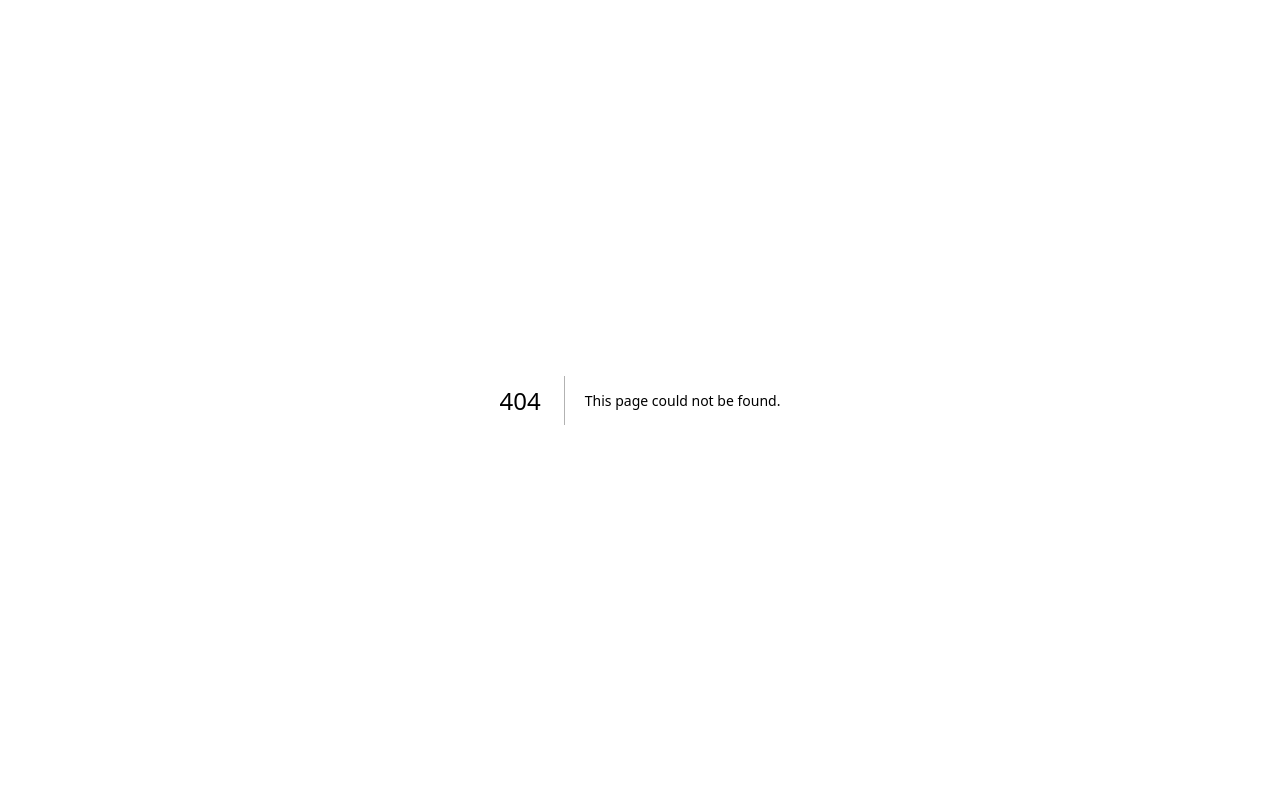
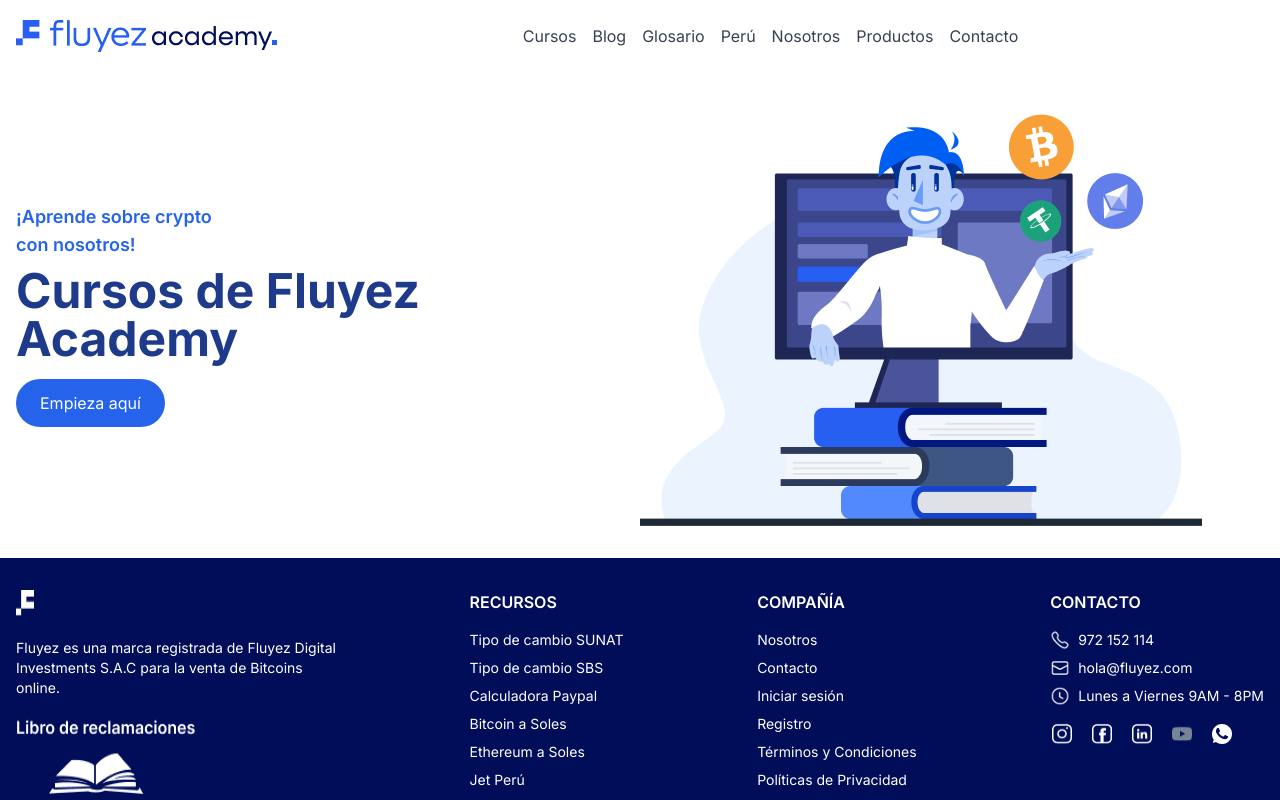
Before and after one commit to Joseduardo25/landing, a Next.js app: page /Fluyez-Academy in a window 1280 px wide. Before the commit this address had no page. Shown: the top 800 px of the page. Built offline with nearby package versions, Linux system fonts and the light colour scheme.

Commit message:
add: page Fluyez Academy

```diff
--- /dev/null
+++ b/src/app/Fluyez-Academy/page.js
@@ -0,0 +1,61 @@
+"use client"
+import Image from "next/image"
+import LogoFluyez from "/public/assets/images/Fluyez-logo.png"
+import DesktopManAcademy from "/public/assets/images/fluyez-man-academy-desktop.png"
+import MobileManAcademy from "/public/assets/images/fluyez-man-academy-mobile.png"
+import MenuMobile from "/public/assets/icons/menu-icon-mobile.png"
+import Footer from "@/components/footer"
+
+const Academy = () => {
+return(<>
+      {/* <!-- Navbar --> */}
+      <nav class="bg-white  my-5">
+        <div class="container mx-auto px-4">
+          <div class="flex items-center justify-between">
+            {/* <!-- Logo --> */}
+            <div class="flex items-center space-x-2">
+              <Image src={LogoFluyez} alt="Logo" class="h-8 w-auto" />
+              {/* <span class="text-xl font-bold text-blue-700">fluyez<span class="text-gray-900">academy.</span></span> */}
+            </div>
+            {/* <!-- Navigation Links --> */}
+            <div class="hidden md:flex items-center space-x-4">
+              <a href="#" class="text-gray-700 hover:text-blue-700">Cursos</a>
+              <a href="#" class="text-gray-700 hover:text-blue-700">Blog</a>
+              <a href="#" class="text-gray-700 hover:text-blue-700">Glosario</a>
+              <a href="#" class="text-gray-700 hover:text-blue-700">Perú</a>
+              <a href="#" class="text-gray-700 hover:text-blue-700">Nosotros</a>
+              <a href="#" class="text-gray-700 hover:text-blue-700">Productos</a>
+              <a href="#" class="text-gray-700 hover:text-blue-700">Contacto</a>
+            </div>
+            <div>
+            <Image src={MenuMobile} alt="Logo" class="h-8 w-auto block md:hidden" />
+            </div>
+          </div>
+        </div>
+      </nav>
+
+
+      {/* <!-- Hero Section --> */}
+      <section class="container mx-auto px-4 py-8 flex flex-col md:flex-row items-center">
+        {/* <!-- Text Content --> */}
+        <div class="md:w-1/2 mt-8 md:mt-0">
+        <h2 className="text-lg font-semibold text-blue-600 mb-2">¡Aprende sobre crypto<br/> con nosotros!</h2>
+          <h1 class="text-4xl md:text-5xl font-bold text-blue-900 mb-4">Cursos de Fluyez Academy</h1>
+          <button class="bg-blue-600 text-white px-6 py-3 rounded-full hover:bg-blue-700 hidden md:block">Empieza aquí</button>
+        </div>
+        {/* <!-- Image Content --> */}
+        <div class="md:w-1/2">
+          <Image src={DesktopManAcademy} alt="Criptomonedas" class="hidden md:block" />
+          <Image src={MobileManAcademy} alt="Criptomonedas" class="block md:hidden" />
+        </div>
+        <button class="bg-blue-600 text-white px-6 py-3 rounded-full hover:bg-blue-700 block md:hidden ">Empieza aquí</button>
+      </section>
+
+
+
+      <Footer/>
+    </>
+    )
+  }
+
+  export default Academy
--- a/src/app/page.js
+++ b/src/app/page.js
@@ -7,7 +7,12 @@
 import IconSafe from "/public/assets/icons/safe-lock-line.png"
 import IconCoins from "/public/assets/icons/coins.png"
 import IconHat from "/public/assets/icons/fluent_hat-graduation.png"
+import Certificate from "/public/assets/images/certificate.png"
 import Slider from "@/components/courses-slider"
+import TestimonialsCarousel from "@/components/carousel-testimonials"
+import Dapps from "/public/assets/images/Dapps.png"
+import Footer from "@/components/footer"
+
 export default function Home() {
   return (
     <>
@@ -116,6 +121,85 @@
       <section className="container mx-auto">
         <Slider />
       </section>
+
+      <section className="flex flex-col lg:flex-row items-center lg:items-start justify-between lg:gap-12 px-6 lg:px-20 py-12 lg:py-44">
+        <div className="lg:w-1/2 text-center lg:text-left">
+          <h2 className="text-lg font-semibold text-blue-600 mb-2">Certificaciones</h2>
+          <h1 className="text-3xl lg:text-5xl font-bold text-gray-900 mb-4">
+            Conviértete en un experto certificado en Blockchain
+          </h1>
+          <p className="text-gray-600 mb-6">
+            Fluyez Academy ya ha ayudado a una gran cantidad de personas alrededor del mundo. ¿Quieres ser el próximo?
+          </p>
+          <a
+            href="#"
+            className="inline-block bg-blue-600 text-white font-semibold py-3 px-8 rounded-full shadow-lg hover:bg-blue-700 transition"
+          >
+            Empieza aquí
+          </a>
+        </div>
+
+        <div className="lg:w-1/2 flex justify-center lg:justify-end mt-8 lg:mt-0">
+          <div className="relative w-full max-w-sm">
+            <Image
+              src={Certificate} // Reemplaza esto con la ruta correcta de la imagen
+              alt="Certificado de Finalización"
+              width={1024}
+              height={512}
+              className="w-full h-auto"
+            />
+          </div>
+        </div>
+      </section>
+
+
+      <div className="py-20 px-4">
+        <h2 className="text-3xl lg:text-4xl font-bold text-center mb-8">
+          Miles de personas confían en nosotros
+        </h2>
+        <TestimonialsCarousel />
+      </div>
+
+
+
+      <section className="flex flex-col lg:flex-row items-center lg:items-start justify-between lg:gap-12 px-6 lg:px-20 py-12 lg:py-44">
+        <div className="lg:w-1/2 text-center lg:text-left">
+          <h2 className="text-lg font-semibold text-blue-600 mb-2">Certificaciones</h2>
+          <h1 className="text-3xl lg:text-5xl font-bold text-gray-900 mb-4">
+            Empieza a aprender y construye Dapps en la Web3
+          </h1>
+          <p className="text-gray-600 mb-6">
+            ¡Consigue oportunidades rápidamente con Fluyez academy y entra a la Web3 ahora!
+          </p>
+          <a
+            href="#"
+            className="inline-block bg-blue-600 text-white font-semibold py-3 px-8 rounded-full shadow-lg hover:bg-blue-700 transition"
+          >
+            Empieza aquí
+          </a>
+        </div>
+
+        <div className="lg:w-1/2 flex justify-center lg:justify-end mt-8 lg:mt-0">
+          <div className="relative w-full max-w-sm">
+            <Image
+              src={Dapps} // Reemplaza esto con la ruta correcta de la imagen
+              alt="Certificado de Finalización"
+              width={1024}
+              height={512}
+              className="w-full h-auto"
+            />
+          </div>
+        </div>
+      </section>
+
+
+
+
+
+
+
+
+    <Footer/>
     </>
   )
 }
```
Lines whose indentation alone changed are shown as unchanged.
